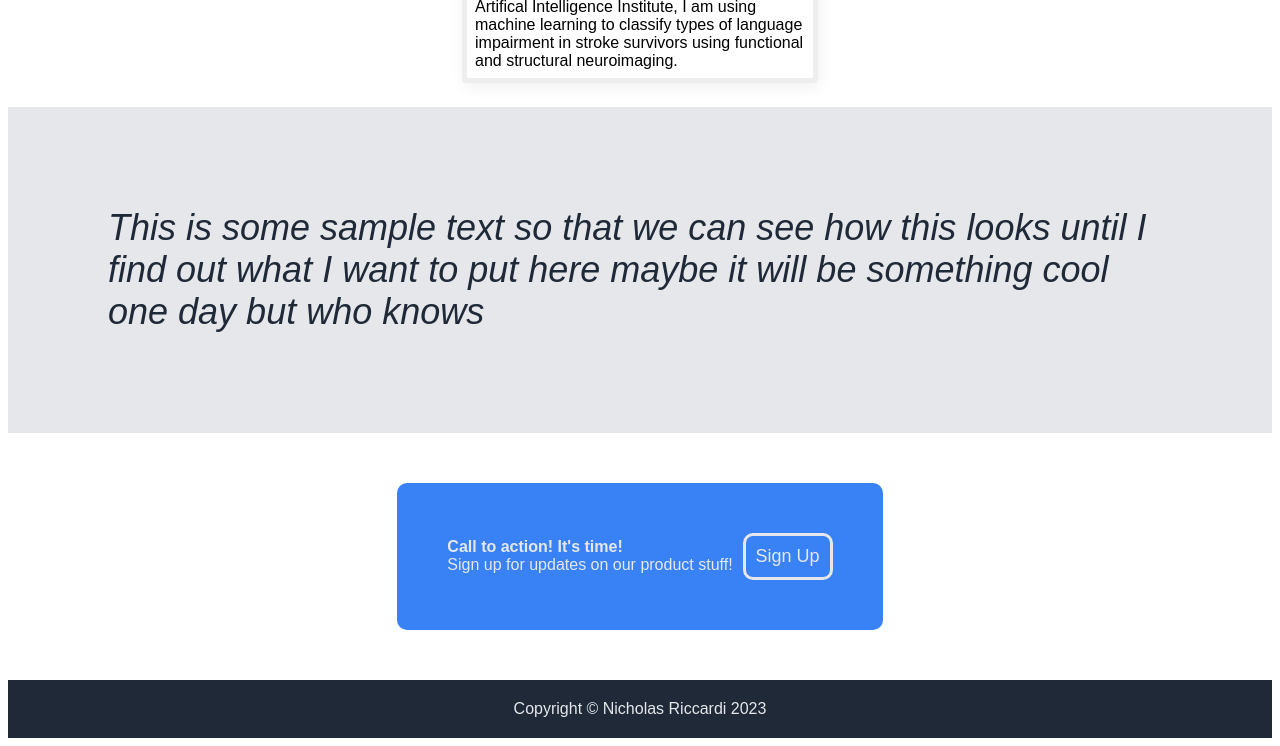
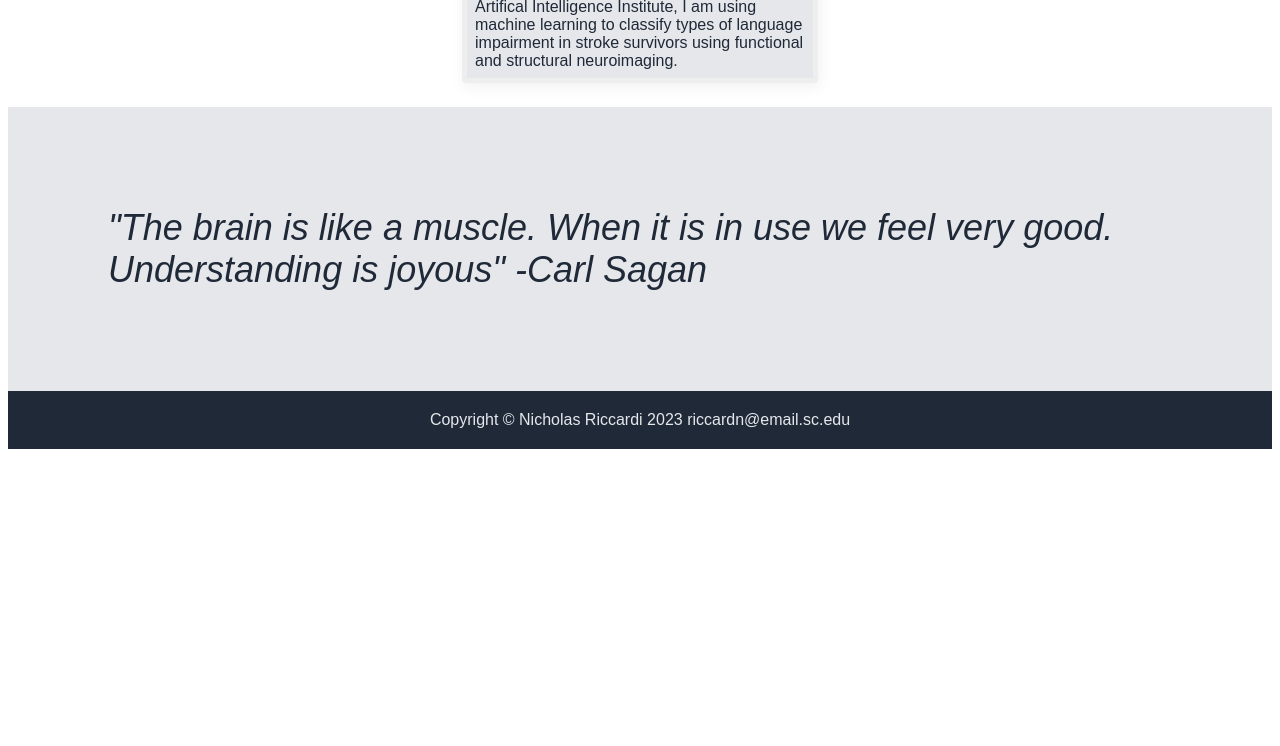
Before and after one commit to NickRiccardi/first-website, a plain HTML site: page index.html in a window 1280 px wide. Shown: the part 1126-1872 px from the top of the page. After the commit the page ends 1583 px from the top, so only its background shows below. Drawn offline with Linux system fonts and the light colour scheme.

Commit message:
Personalize page
Remove buttons. Add links to CV, scholar, RGate. Add card color.
Add quote.

```diff
--- a/css/styles.css
+++ b/css/styles.css
@@ -6,7 +6,7 @@ body    {
 
 .header {
     display: flex;
-    background-color: #1F2937;
+    background-color: #1f2937;
     align-items: center;
     padding-left: 2%;
     padding-right: 2%;
@@ -40,7 +40,7 @@ a   {
 
 .one    {
     display: flex;
-    background-color: #1F2937;
+    background-color: #1f2937;
     padding: 2%;
 }
 
@@ -64,16 +64,6 @@ a   {
     margin-bottom: 10px;
 }
 
-button  {
-    width: fit-content;
-    background-color: #3882f6;
-    color: #e5e7eb;
-    border-radius: 10px;
-    border-color: #e5e7eb;
-    padding: 10px;
-    border: solid;
-}
-
 .one-right  {
     margin-left: auto;
     margin-right: auto;
@@ -89,6 +79,7 @@ button  {
 #affiliations   {
     display: flex;
     flex: auto;
+    color: #1f2937;
     justify-content: center;
     font-size: 36px;
     font-weight: bolder;
@@ -113,6 +104,8 @@ button  {
     margin: 8px;
     align-items: center;
     justify-content: center;
+    background-color: #e5e7eb;
+    color: #1f2937;
 }
 
 .text   {
@@ -128,39 +121,6 @@ button  {
     padding: 100px;
 }
 
-.four   {
-    display: flex;
-    justify-content: center;
-    padding: 50px;
-    align-items: center;
-}
-
-.four-left  {
-    display: flex;
-    flex-direction: column;
-    justify-content: center;
-    color: #e5e7eb;
-    margin-right: 10px;
-}
-
-.four-header    {
-    font-weight: bold;
-}
-
-.four-body  {
-    font-weight: lighter;
-}
-
-.four-container {
-    display: flex;
-    background-color: #3882f6;
-    padding: 10px;
-    border-radius: 10px;
-    border-color: #e5e7eb;
-    padding: 50px;
-    border: none;
-}
-
 .footer {
     display: flex;
     background-color: #1F2937;
--- a/index.html
+++ b/index.html
@@ -17,9 +17,9 @@
             Nicholas Riccardi
         </div>
         <ul class="header-right">
-            <li><a href="a">Curriculum Vitae</a></li>
-            <li><a href="a">ResearchGate</a></li>
-            <li><a href="a">link three</a></li>
+            <li><a href="./Riccardi_cv.pdf">Curriculum Vitae</a></li>
+            <li><a href="https://scholar.google.com/citations?user=mTNO0joAAAAJ&hl=en&oi=ao">Google Scholar</a></li>
+            <li><a href="https://www.researchgate.net/profile/Nicholas-Riccardi">ResearchGate</a></li>
         </ul>
     </div>
 
@@ -33,8 +33,6 @@
                 cognition are represented in the brain. My goal is to conduct research that will one day lead to better
                 treatments and therapies for aphasia and dementia.
             </div>
-            <button><a href="https://scholar.google.com/citations?user=mTNO0joAAAAJ&hl=en&oi=ao">Google
-                    Scholar</a></button>
         </div>
         <div class="one-right">
             <img src="./img/headshot.jpg" alt="Nicholas Riccardi headshot" id="nick-headshot">
@@ -83,20 +81,9 @@
 
     </div>
 
-    <div class="three">This is some sample text so that we can see how this looks until I find out what I want to put
-        here maybe it will be something cool one day but who knows</div>
+    <div class="three">"The brain is like a muscle. When it is in use we feel very good. Understanding is joyous" -Carl Sagan</div>
 
-    <div class="four">
-        <div class="four-container">
-        <div class="four-left">
-            <div class="four-header">Call to action! It's time!</div>
-            <div class="four-body">Sign up for updates on our product stuff!</div>
-        </div>
-        <button><a href="https://scholar.google.com/citations?user=mTNO0joAAAAJ&hl=en&oi=ao">Sign Up</a></button>
-    </div>
-    </div>
-
-    <div class="footer">Copyright &copy; Nicholas Riccardi 2023</div>
+    <div class="footer">Copyright &copy; Nicholas Riccardi 2023 riccardn@email.sc.edu</div>
 
     </div>
 </body>
```
Also changed, not shown: 1 other file.
